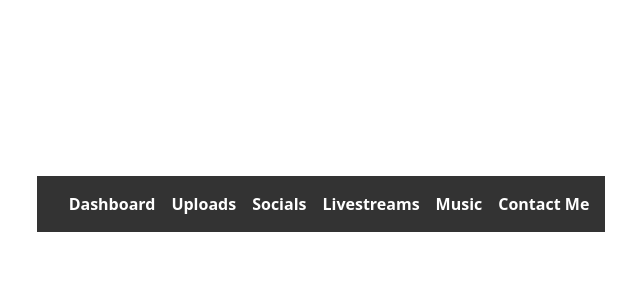
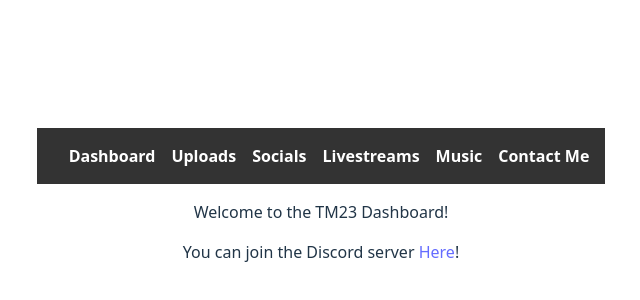
Before and after one commit to TM23-Prod/tm23-dashboard, a React (Vite) app: page / in a window 1280 px wide. Shown: the part 196-496 px from the top of the page, without its empty margins (319-959 px from the left). Built offline with nearby package versions, Linux system fonts and the light colour scheme.

Commit message:
Yet another go. What an amateur

```diff
--- a/404.html
+++ b/public/404.html
@@ -8,7 +8,7 @@
       const indexPath = "/index.html";
 
       if (path !== "/" && path !== indexPath) {
-        window.location.replace("/tm23-dashboard" + path);
+        window.location.replace("/" + path);
       }
     </script>
   </head>
--- a/src/App.tsx
+++ b/src/App.tsx
@@ -14,7 +14,7 @@ function App() {
       <Router>
         <NavBar />
         <Routes>
-          <Route path="/tm23-dashboard" element={<Dashboard />} />
+          <Route path="/" element={<Dashboard />} />
           <Route path="/Uploads" element={<Uploads />} />
           <Route path="/Socials" element={<Socials />} />
           <Route path="/Livestreams" element={<Livestreams />} />
```
